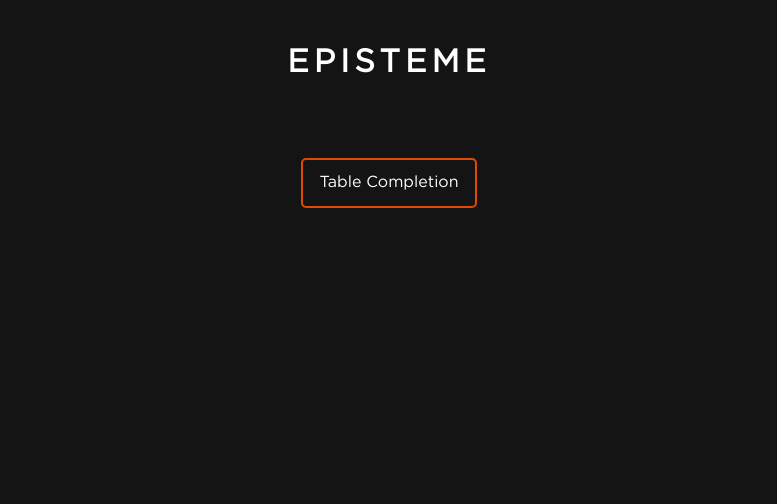
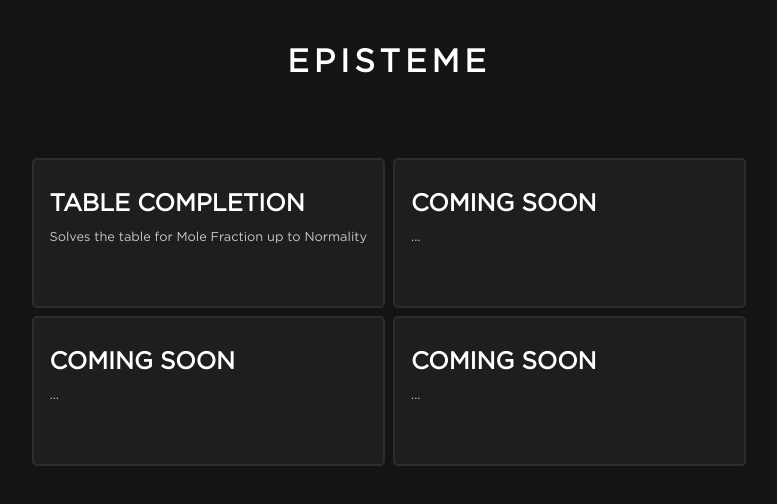
Before and after one commit to xGihyun/episteme, a React (Create React App) app: page / in a window 1280 px wide. Shown: the top 504 px of the page, without its empty margins (251-1028 px from the left). Built offline with nearby package versions, Linux system fonts and the light colour scheme.

Commit message:
Updated UI for main page

```diff
--- a/src/components/Navigate.js
+++ b/src/components/Navigate.js
@@ -1,13 +1,23 @@
 import React from 'react'
 import { NavLink } from 'react-router-dom'
+import { topicItems } from './TopicItems'
 
 const Navigate = () => {
 
   return (
     <div className='topic-container'>
-      <NavLink to='/mole-table' className={({isActive}) => (isActive ? 'topic-btn active' : 'topic-btn')}>
-        Table Completion
-      </NavLink>
+      <div className='topic-grid'>
+        {topicItems.map((topic) => {
+          return (
+            <NavLink to={topic.path} className={({isActive}) => (isActive ? 'topic-card active' : 'topic-card')}>
+              <div className='card-body'>
+                <h1>{topic.name}</h1>
+                <p>{topic.description}</p>
+              </div>
+            </NavLink>
+          )
+        })}
+      </div>
     </div>
   )
 }
--- /dev/null
+++ b/src/components/TopicItems.js
@@ -0,0 +1,27 @@
+
+export const topicItems = [
+  {
+    id: 1,
+    path: '/mole-table',
+    name: 'Table Completion',
+    description: 'Solves the table for Mole Fraction up to Normality'
+  },
+  {
+    id: 2,
+    path: '/mole-table',
+    name: 'Coming Soon',
+    description: '...'
+  },
+  {
+    id: 3,
+    path: '/mole-table',
+    name: 'Coming Soon',
+    description: '...'
+  },
+  {
+    id: 3,
+    path: '/mole-table',
+    name: 'Coming Soon',
+    description: '...'
+  }
+]
--- a/src/index.css
+++ b/src/index.css
@@ -13,6 +13,11 @@
   --content: rgb(30, 30, 30);
   --main-color: rgb(222, 75, 0);
   --light-gray: rgba(90, 90, 90, 0.5);
+  --font-gray: rgb(200, 200, 200);
+  --card-border: rgb(45, 45, 45);
+  --card-border2: rgb(50, 50, 50);
+  --card-body: rgb(30, 30, 30);
+  --card-body-hover: rgb(65, 65, 65);
 }
 
 body{
@@ -34,6 +39,10 @@ body{
   margin: 3rem;
 }
 
+.container{
+  padding: 0 10vw;
+}
+
 /* Main page */
 
 .topic-container{
@@ -41,27 +50,75 @@ body{
   justify-content: center;
   align-items: center;
   padding: 2rem 0;
+  gap: 0.5rem;
+  flex-wrap: wrap;
 }
 
-.topic-btn{
-  height: 50px;
+.topic-grid{
+  display: grid;
+  gap: 0.5rem;
+}
+
+@media (min-width: 1280px){
+  .topic-grid{
+    grid-template-columns: repeat(4, minmax(0, 1fr));
+  }
+}
+
+@media (max-width: 1280px){
+  .topic-grid{
+    grid-template-columns: repeat(2, minmax(0, 1fr));
+  }
+}
+
+@media (max-width: 640px){
+  .topic-grid{
+    grid-template-columns: repeat(1, minmax(0, 1fr));
+  }
+}
+
+.topic-card{
+  height: 150px;
   display: flex;
   background: none;
+  outline: none;
+  text-decoration: none;
   align-items: center;
   border-radius: 5px;
-  outline: none;
-  border: 2px solid var(--main-color);
+  border: 2px solid var(--card-border);
+  background-color: var(--card-body);
   padding: 1rem;
   cursor: pointer;
   color: white;
-  text-decoration: none;
+  flex: 1;
+  flex-direction: column;
 
   transition: 0.2s ease-in-out;
 }
 
-.topic-btn:hover{
-  background-color: var(--main-color);
-  color: var(--body);
+.topic-card:hover{
+  border: 2px solid var(--card-border2);
+}
+
+.topic-card:hover > .card-body h1{
+  color: var(--main-color);
+}
+
+.card-body{
+  width: 100%;
+  height: 100%;
+}
+
+.card-body h1{
+  font-size: 1.5rem;
+  text-transform: uppercase;
+  transition: 0.2s ease-in-out;
+}
+
+.card-body p{
+  font-size: 0.8rem;
+  color: var(--font-gray);
+  transition: 0.2s ease-in-out;
 }
 
 /* Inputs */
--- a/src/pages/Main.js
+++ b/src/pages/Main.js
@@ -7,7 +7,9 @@ const Main = () => {
       <Link to='/' className='site-name'>
         <h1>Episteme</h1>
       </Link>
-      <Outlet />
+      <div className='container'>
+        <Outlet />
+      </div>
     </div>
   )
 }
```
